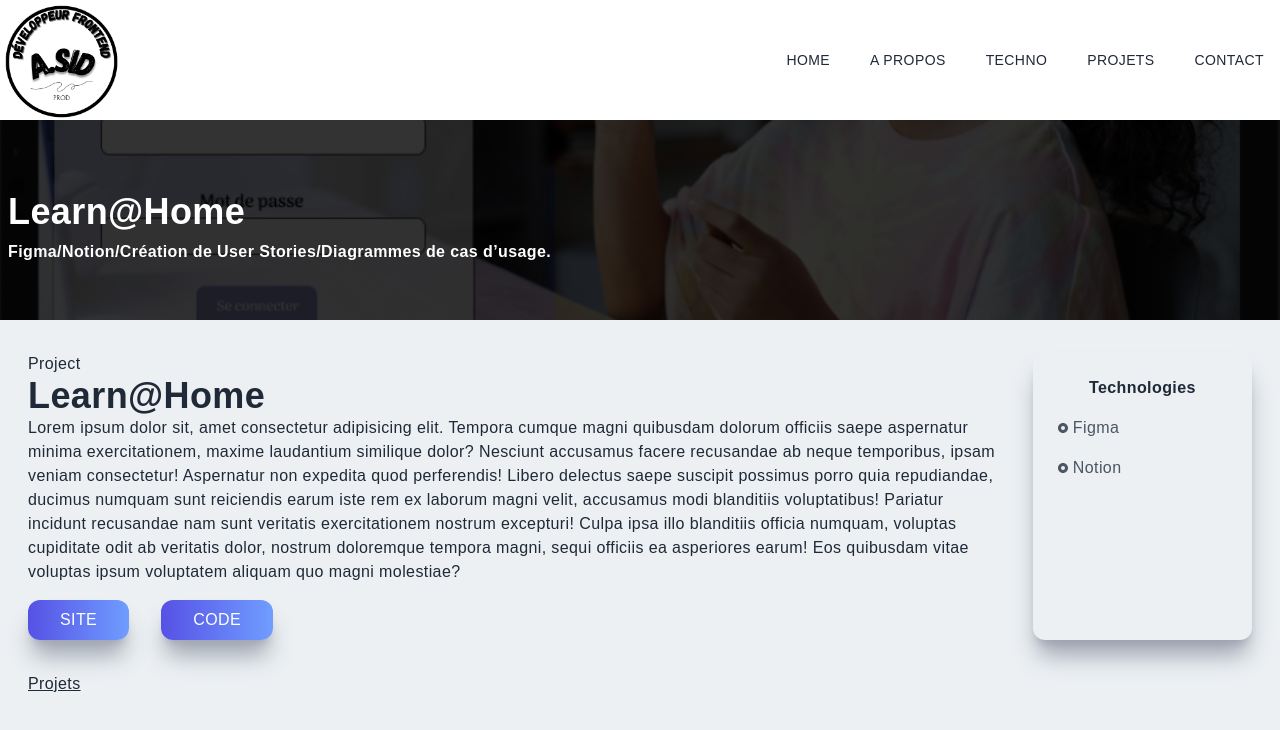
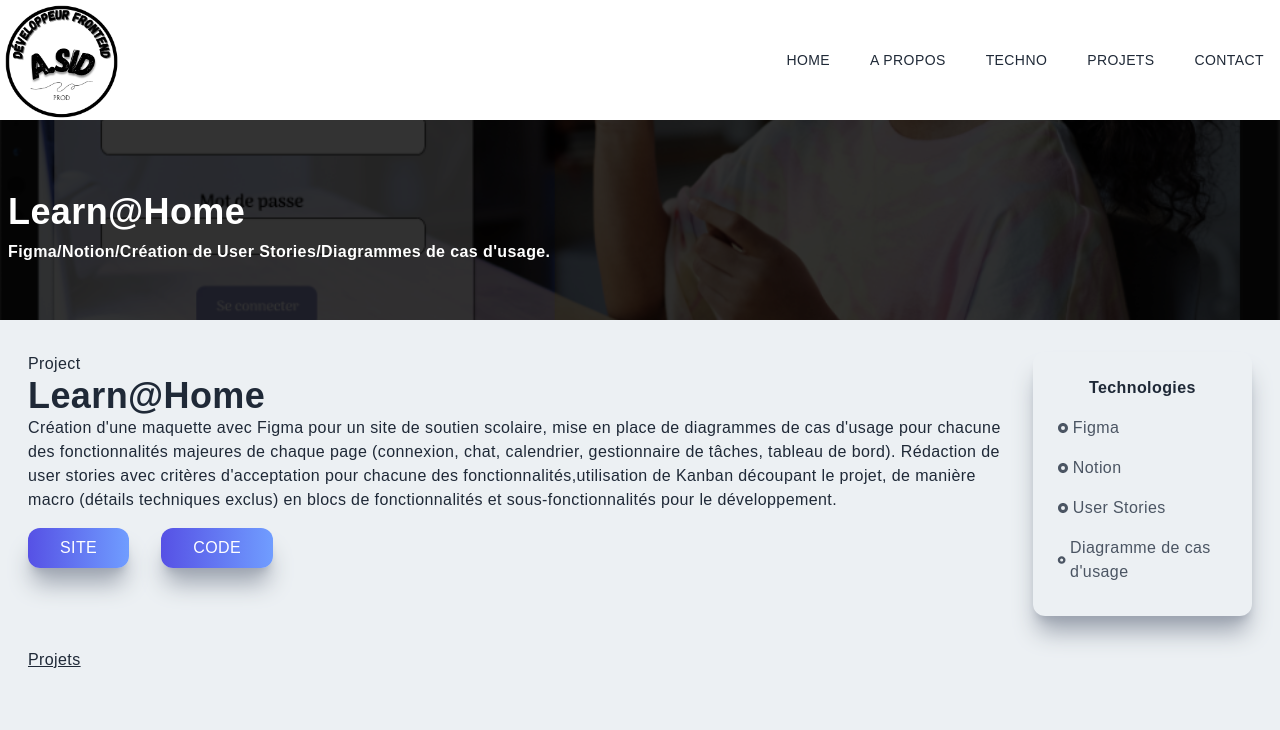
Before and after one commit to Animasso/PortofolioNext, a Next.js app: page /learnHome in a window 1280 px wide. Shown: the top 730 px of the page. Built offline with nearby package versions, Linux system fonts and the light colour scheme.

Commit message:
add change page

```diff
--- a/components/Main.jsx
+++ b/components/Main.jsx
@@ -8,7 +8,7 @@ export default function Main() {
   return (
     <div id="home" className="w-full h-screen text-center">
       <div className="max-w-[1240px] w-full h-full mx-auto p-2 flex justify-center items-center">
-        <div>
+        <header className="background-lax">
           <div className="sansFont mt-6">
             <span
               id="text"
@@ -53,7 +53,7 @@ export default function Main() {
               <FaGithub />
             </Link>
           </motion.div>
-        </div>
+        </header>
       </div>
     </div>
   );
--- a/pages/billed.jsx
+++ b/pages/billed.jsx
@@ -16,20 +16,9 @@ const billed = () => {
         <ProjectDetail
           projetImage={BilledPic}
           projetTitle="Billed"
-          projetStructure=" Lorem ipsum dolor sit, amet consectetur adipisicing elit. Tempora
-        cumque magni quibusdam dolorum officiis saepe aspernatur minima
-        exercitationem, maxime laudantium similique dolor? Nesciunt
-        accusamus facere recusandae ab neque temporibus, ipsam veniam
-        consectetur! Aspernatur non expedita quod perferendis! Libero
-        delectus saepe suscipit possimus porro quia repudiandae, ducimus
-        numquam sunt reiciendis earum iste rem ex laborum magni velit,
-        accusamus modi blanditiis voluptatibus! Pariatur incidunt recusandae
-        nam sunt veritatis exercitationem nostrum excepturi! Culpa ipsa illo
-        blanditiis officia numquam, voluptas cupiditate odit ab veritatis
-        dolor, nostrum doloremque tempora magni, sequi officiis ea
-        asperiores earum! Eos quibusdam vitae voluptas ipsum voluptatem
-        aliquam quo magni molestiae?"
-          projetTech=" Jest / Debogger Chrome"
+          projetStructure="Le but de ce projet était de fiabiliser et améliorer le parcours employé de ce site web avec l'aide d'un rapport avec les bugs identifiés (Kanban Notion) .
+          Mise en place de test avec JEST ainsi que la rédaction d'un de plan de tests End-to-End du site . "
+          projetTech=" Jest / Debogger Chrome/ Rédaction d'un Plan test End-to-End"
           projetLink="https://animasso-sidibe-9-16072022.vercel.app/"
           projetGit="https://github.com/Animasso/AnimassoSidibe_9_16072022"
           techList={["Jest"]}
--- a/pages/fisheye.jsx
+++ b/pages/fisheye.jsx
@@ -16,19 +16,8 @@ const fishEye = () => {
         <ProjectDetail
           projetImage={fishEyePic}
           projetTitle="FishEye"
-          projetStructure=" Lorem ipsum dolor sit, amet consectetur adipisicing elit. Tempora
-        cumque magni quibusdam dolorum officiis saepe aspernatur minima
-        exercitationem, maxime laudantium similique dolor? Nesciunt
-        accusamus facere recusandae ab neque temporibus, ipsam veniam
-        consectetur! Aspernatur non expedita quod perferendis! Libero
-        delectus saepe suscipit possimus porro quia repudiandae, ducimus
-        numquam sunt reiciendis earum iste rem ex laborum magni velit,
-        accusamus modi blanditiis voluptatibus! Pariatur incidunt recusandae
-        nam sunt veritatis exercitationem nostrum excepturi! Culpa ipsa illo
-        blanditiis officia numquam, voluptas cupiditate odit ab veritatis
-        dolor, nostrum doloremque tempora magni, sequi officiis ea
-        asperiores earum! Eos quibusdam vitae voluptas ipsum voluptatem
-        aliquam quo magni molestiae?"
+          projetStructure="L'objectif est de construire un prototype fonctionnel d'un nouveau site web à partir d'une maquette que nous pourrons présenter à FishEye.
+                            Le back-end ayant déja été intégré l'implémentation du frontend fut réalisé en HTLM CSS et Javascript "
           projetTech=" Javascript"
           projetLink="https://animasso.github.io/AnimassoSidibe_6_070320202/"
           projetGit="https://github.com/Animasso/AnimassoSidibe_6_070320202"
--- a/pages/kasa.jsx
+++ b/pages/kasa.jsx
@@ -16,23 +16,11 @@ const kasa = () => {
         <ProjectDetail
           projetImage={kasaPic}
           projetTitle="Kasa"
-          projetStructure=" Lorem ipsum dolor sit, amet consectetur adipisicing elit. Tempora
-        cumque magni quibusdam dolorum officiis saepe aspernatur minima
-        exercitationem, maxime laudantium similique dolor? Nesciunt
-        accusamus facere recusandae ab neque temporibus, ipsam veniam
-        consectetur! Aspernatur non expedita quod perferendis! Libero
-        delectus saepe suscipit possimus porro quia repudiandae, ducimus
-        numquam sunt reiciendis earum iste rem ex laborum magni velit,
-        accusamus modi blanditiis voluptatibus! Pariatur incidunt recusandae
-        nam sunt veritatis exercitationem nostrum excepturi! Culpa ipsa illo
-        blanditiis officia numquam, voluptas cupiditate odit ab veritatis
-        dolor, nostrum doloremque tempora magni, sequi officiis ea
-        asperiores earum! Eos quibusdam vitae voluptas ipsum voluptatem
-        aliquam quo magni molestiae?"
+          projetStructure="Création de location d'appartements d'un site avec React avec différents composants,développer les routes avec React Router (landing page,gallerie individuelle avec les photos de l'appartement) "
           projetTech=" React / Javascript"
           projetLink="https://animasso-sidibe-11-25082022.vercel.app/"
           projetGit="https://github.com/Animasso/Animasso_Sidibe_11_25082022"
-          techList={["React"]}
+          techList={["React", "Axios"]}
         />
       </div>
     </>
--- a/pages/learnHome.jsx
+++ b/pages/learnHome.jsx
@@ -15,23 +15,17 @@ function learnHome(props) {
         <ProjectDetail
           projetImage={learnPic}
           projetTitle="Learn@Home"
-          projetStructure=" Lorem ipsum dolor sit, amet consectetur adipisicing elit. Tempora
-      cumque magni quibusdam dolorum officiis saepe aspernatur minima
-      exercitationem, maxime laudantium similique dolor? Nesciunt
-      accusamus facere recusandae ab neque temporibus, ipsam veniam
-      consectetur! Aspernatur non expedita quod perferendis! Libero
-      delectus saepe suscipit possimus porro quia repudiandae, ducimus
-      numquam sunt reiciendis earum iste rem ex laborum magni velit,
-      accusamus modi blanditiis voluptatibus! Pariatur incidunt recusandae
-      nam sunt veritatis exercitationem nostrum excepturi! Culpa ipsa illo
-      blanditiis officia numquam, voluptas cupiditate odit ab veritatis
-      dolor, nostrum doloremque tempora magni, sequi officiis ea
-      asperiores earum! Eos quibusdam vitae voluptas ipsum voluptatem
-      aliquam quo magni molestiae?"
-          projetTech=" Figma/Notion/Création de User Stories/Diagrammes de cas d’usage."
+          projetStructure="Création d'une maquette avec Figma pour un site de soutien scolaire, mise en place de diagrammes de cas d'usage pour chacune des fonctionnalités majeures de chaque page (connexion, chat, calendrier, gestionnaire de tâches, tableau de bord).
+          Rédaction de user stories avec critères d'acceptation pour chacune des fonctionnalités,utilisation de Kanban découpant le projet, de manière macro (détails techniques exclus) en blocs de fonctionnalités et sous-fonctionnalités pour le développement."
+          projetTech=" Figma/Notion/Création de User Stories/Diagrammes de cas d'usage."
           projetLink="https://www.figma.com/file/xZQYu7fA1aiQIeENJeRXDv/Learn%40Home?node-id=0-1&t=3kXH3PXc3hTp7cG7-0"
           projetGit=""
-          techList={["Figma", "Notion"]}
+          techList={[
+            "Figma",
+            "Notion",
+            "User Stories",
+            "Diagramme de cas d'usage",
+          ]}
         />
       </div>
     </>
```
Also changed, not shown: styles/Main.module.css (+11 -7 lines), public/assets/sky.jpg (added).
